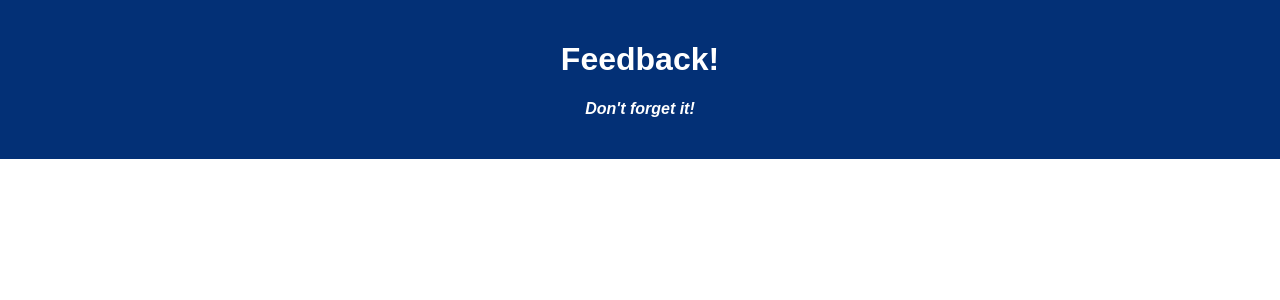
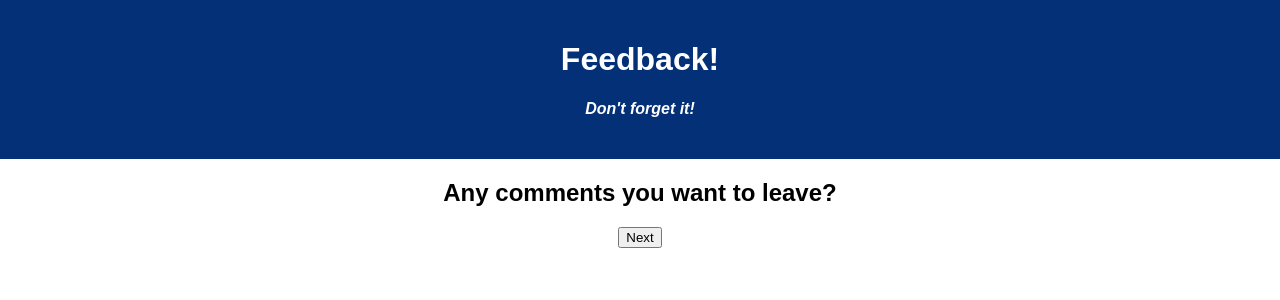
Before and after one commit to ntreimer/weekend-redux-feedback-loop, a React (Create React App) app: page /#/comments in a window 1280 px wide. Shown: the top 300 px of the page. Built offline with nearby package versions, Linux system fonts and the light colour scheme.

Commit message:
added HashRouter and routes, and buttons link to next page in cycle

```diff
--- a/src/components/App/App.jsx
+++ b/src/components/App/App.jsx
@@ -1,15 +1,50 @@
-import React from 'react';
-import axios from 'axios';
-import './App.css';
+import React from "react";
+import axios from "axios";
+import {
+  HashRouter as Router,
+  Route,
+  Link,
+  useHistory,
+} from "react-router-dom";
+
+import "./App.css";
+import Header from "../Header/Header";
+import Home from "../Home/Home";
+import Feelings from "../Feelings/Feelings";
+import Comments from "../Comments/Comments";
+import Review from "../Review/Review";
+import Support from "../Support/Support";
+import Thanks from "../Thanks/Thanks";
+import Understanding from "../Understanding/Understanding";
 
 function App() {
-
+  const history = useHistory();
   return (
-    <div className='App'>
-      <header className='App-header'>
-        <h1 className='App-title'>Feedback!</h1>
-        <h4>Don't forget it!</h4>
-      </header>
+    <div className="App">
+      <Header />
+      <Router>
+        <Route path="/" exact>
+          <Home />
+        </Route>
+        <Route path="/comments" exact>
+          <Comments />
+        </Route>
+        <Route path="/feelings" exact>
+          <Feelings />
+        </Route>
+        <Route path="/review" exact>
+          <Review />
+        </Route>
+        <Route path="/support" exact>
+          <Support />
+        </Route>
+        <Route path="/thanks" exact>
+          <Thanks />
+        </Route>
+        <Route path="/understanding" exact>
+          <Understanding />
+        </Route>
+      </Router>
     </div>
   );
 }
--- a/src/components/Comments/Comments.jsx
+++ b/src/components/Comments/Comments.jsx
@@ -1,10 +1,15 @@
 import React from 'react';
-
+import {useHistory} from 'react-router-dom';
 
 function Comments() {
-    return (
-        <h2>How well are you understanding the content?</h2>
-    );
+    const history = useHistory();
+    const goToReview = () => {
+        history.push('/review');
+    }
+    return (<>
+        <h2>Any comments you want to leave?</h2>
+        <button type="button" onClick={goToReview}>Next</button>
+    </>);
 }
 
 export default Comments;
--- a/src/components/Feelings/Feelings.jsx
+++ b/src/components/Feelings/Feelings.jsx
@@ -1,10 +1,15 @@
 import React from 'react';
-
+import {useHistory} from 'react-router-dom';
 
 function Feelings() {
-    return (
+    const history = useHistory();
+    const goToUnderstanding = () => {
+        history.push('/understanding');
+    }
+    return (<>
         <h2>How are you feeling today?</h2>
-    );
+        <button type="button" onClick={goToUnderstanding}>Next</button>
+    </>);
 }
 
 export default Feelings;
--- a/src/components/Header/Header.jsx
+++ b/src/components/Header/Header.jsx
@@ -3,7 +3,10 @@ import './Header.css'
 
 function Header() {
     return (
-        <h1>Feedback!</h1>
+        <header className='App-header'>
+            <h1 className='App-title'>Feedback!</h1>
+            <h4>Don't forget it!</h4>
+        </header>
     );
 }
 
--- /dev/null
+++ b/src/components/Home/Home.jsx
@@ -0,0 +1,15 @@
+import React from 'react';
+import {useHistory} from 'react-router-dom';
+
+function Home() {
+    const history = useHistory();
+    const goToFeelings = () => {
+        history.push('/feelings');
+    }
+    return (<>
+        <h2>Would you like to leave feedback?</h2>
+        <button type="button" onClick={goToFeelings}>Let's get started!</button>
+    </>);
+}
+
+export default Home;
--- a/src/components/Review/Review.jsx
+++ b/src/components/Review/Review.jsx
@@ -1,10 +1,15 @@
 import React from 'react';
-
+import {useHistory} from 'react-router-dom';
 
 function Review() {
-    return (
+    const history = useHistory();
+    const goToThanks = () => {
+        history.push('/thanks');
+    }
+    return (<>
         <h2>Is this the feedback you wish to submit?</h2>
-    );
+        <button type="button" onClick={goToThanks}>Next</button>
+    </>);
 }
 
 export default Review;
--- a/src/components/Support/Support.jsx
+++ b/src/components/Support/Support.jsx
@@ -1,10 +1,15 @@
 import React from 'react';
-
+import {useHistory} from 'react-router-dom';
 
 function Support() {
-    return (
+    const history = useHistory();
+    const goToComments = () => {
+        history.push('/comments');
+    }
+    return (<>
         <h2>How well are you being supported?</h2>
-    );
+        <button type="button" onClick={goToComments}>Next</button>
+    </>);
 }
 
 export default Support;
--- a/src/components/Thanks/Thanks.jsx
+++ b/src/components/Thanks/Thanks.jsx
@@ -1,10 +1,15 @@
 import React from 'react';
-
+import {useHistory} from 'react-router-dom';
 
 function Thanks() {
-    return (
+    const history = useHistory();
+    const goToHome = () => {
+        history.push('/');
+    }
+    return (<>
         <h2>Thank you for your feedback!</h2>
-    );
+        <button type="button" onClick={goToHome}>Next</button>
+    </>);
 }
 
 export default Thanks;
--- a/src/components/Understanding/Understanding.jsx
+++ b/src/components/Understanding/Understanding.jsx
@@ -1,10 +1,15 @@
 import React from 'react';
-
+import {useHistory} from 'react-router-dom';
 
 function Understanding() {
-    return (
+    const history = useHistory();
+    const goToSupport = () => {
+        history.push('/support');
+    }
+    return (<>
         <h2>How well are you understanding the content?</h2>
-    );
+        <button type="button" onClick={goToSupport}>Next</button>
+    </>);
 }
 
 export default Understanding;
```
Also changed, not shown: 1 other file (tests, documents, lock files or other folders).
